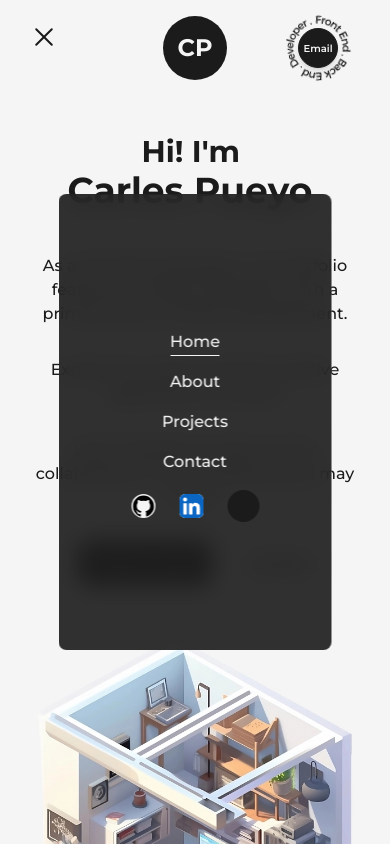
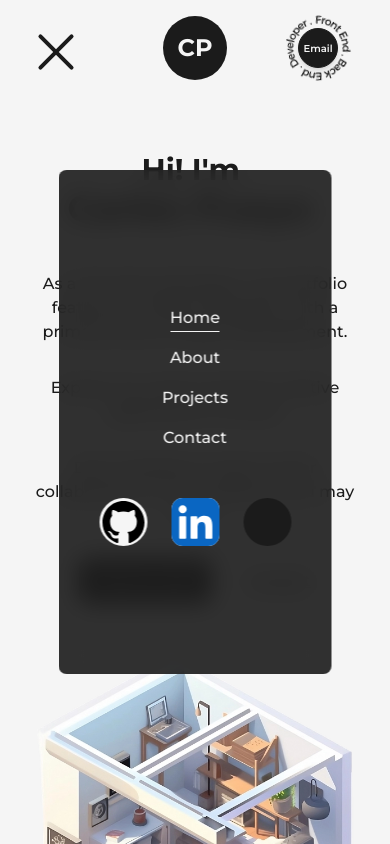
Before and after one commit to cpcastells/cpcastells_portfolio, a Next.js app: page / in a window 390 px wide. Both pictures are taken after a click on the button 44 px from the left and 37 px from the top of the page. Shown: the top 844 px of the page. Built offline with nearby package versions, Linux system fonts and the light colour scheme.

Commit message:
Increase size of burger button in Header component

```diff
--- a/src/components/Header/Header.tsx
+++ b/src/components/Header/Header.tsx
@@ -19,22 +19,22 @@ const Header = () => {
   return (
     <header className="w-full px-32 py-8 font-medium flex items-center justify-between dark:text-light relative z-10 lg:px-16 md:px-12 sm:px-8">
       <button
-        className="flex-col justify-center items-center hidden lg:flex"
+        className="flex-col justify-center items-center hidden lg:flex mt-3"
         onClick={handleClick}
       >
         <span
-          className={`bg-dark dark:bg-light transition-all duration-300 block h-0.5 w-6 rounded-sm ${
-            isOpen ? "rotate-45 translate-y-1" : "-translate-y-0.5"
+          className={`bg-dark dark:bg-light transition-all duration-300 block h-1 w-12 rounded-sm ${
+            isOpen ? "rotate-45 translate-y-1.5" : "-translate-y-1.5"
           }`}
         ></span>
         <span
-          className={`bg-dark dark:bg-light transition-all duration-300 block h-0.5 w-6 rounded-sm my-0.5 ${
+          className={`bg-dark dark:bg-light transition-all duration-300 block h-1 w-12 rounded-sm my-0.5 ${
             isOpen ? "opacity-0" : "opacity-1"
           }`}
         ></span>
         <span
-          className={`bg-dark dark:bg-light transition-all duration-300 block h-0.5 w-6 rounded-sm ${
-            isOpen ? "-rotate-45 -translate-y-1" : "translate-y-0.5"
+          className={`bg-dark dark:bg-light transition-all duration-300 block h-1 w-12 rounded-sm ${
+            isOpen ? "-rotate-45 -translate-y-1.5" : "translate-y-1.5"
           }`}
         ></span>
       </button>
@@ -109,13 +109,13 @@ const Header = () => {
               toggleOpen={handleClick}
             />
           </nav>
-          <nav className="flex items-center justify-center flex-wrap mt-2">
+          <nav className="flex items-center justify-center flex-wrap mt-10">
             <motion.a
               href={"https://github.com/cpcastells"}
               target={"_blank"}
               whileHover={{ y: -2 }}
               whileTap={{ scale: 0.9 }}
-              className="w-6 mr-3 bg-light rounded-full dark:bg-dark"
+              className="w-12 mr-3 bg-light rounded-full dark:bg-dark"
               aria-label="github icon"
             >
               <GithubIcon />
@@ -125,13 +125,13 @@ const Header = () => {
               target={"_blank"}
               whileHover={{ y: -2 }}
               whileTap={{ scale: 0.9 }}
-              className="w-6 mx-3"
+              className="w-12 mx-3"
               aria-label="linkedin icon"
             >
               <LinkedInIcon />
             </motion.a>
             <button
-              className={`ml-3 flex items-center justify-center rounded-full p-1 ${
+              className={`ml-3 flex items-center justify-center rounded-full p-1 w-12 ${
                 mode === "light" ? "bg-dark text-light" : "bg-light text-dark"
               }`}
               onClick={() => setMode(mode === "light" ? "dark" : "light")}
```
